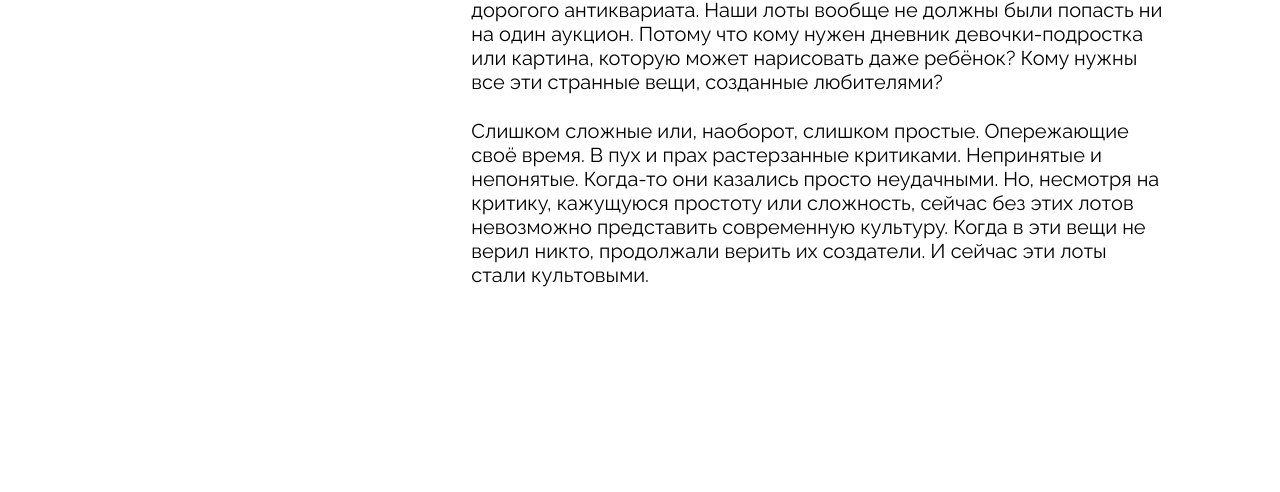
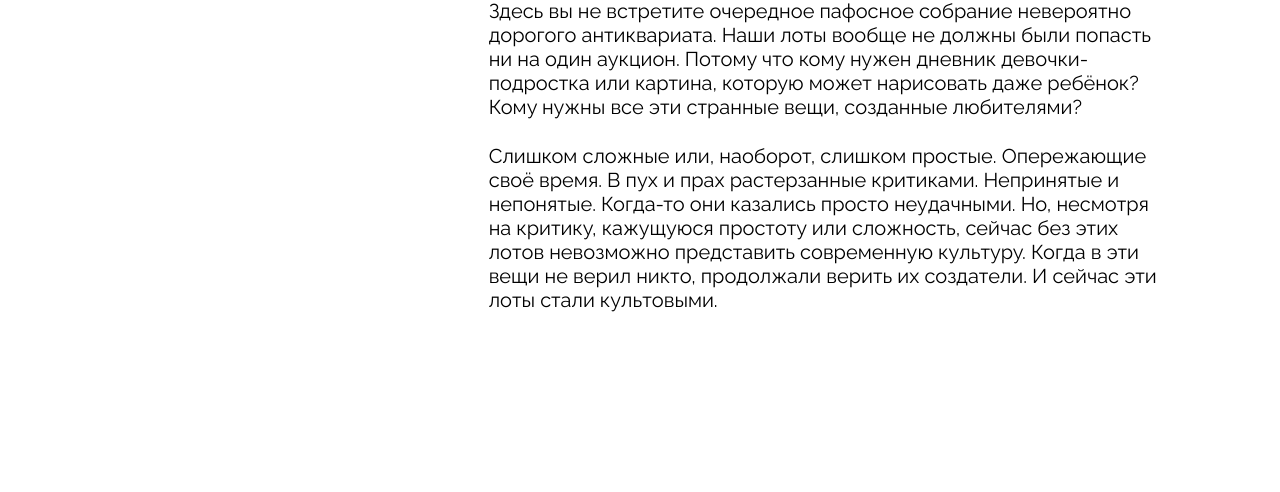
Before and after one commit to NightLife228/ono-tebe-nado, a plain HTML site: page index.html in a window 1280 px wide. Shown: the part 2344-2836 px from the top of the page. Before the commit the page ends 2811 px from the top, so only its background shows below. Drawn offline with Linux system fonts and the light colour scheme.

Commit message:
Update style.css

```diff
--- a/styles/style.css
+++ b/styles/style.css
@@ -271,7 +271,7 @@
 
 .about {
   display: grid;
-  margin: 146px 24px 180px 24px;
+  margin: 171px 24px 180px 50px;
   column-gap: 10px;
   grid-template-columns: 1fr 2fr;
 }
```
